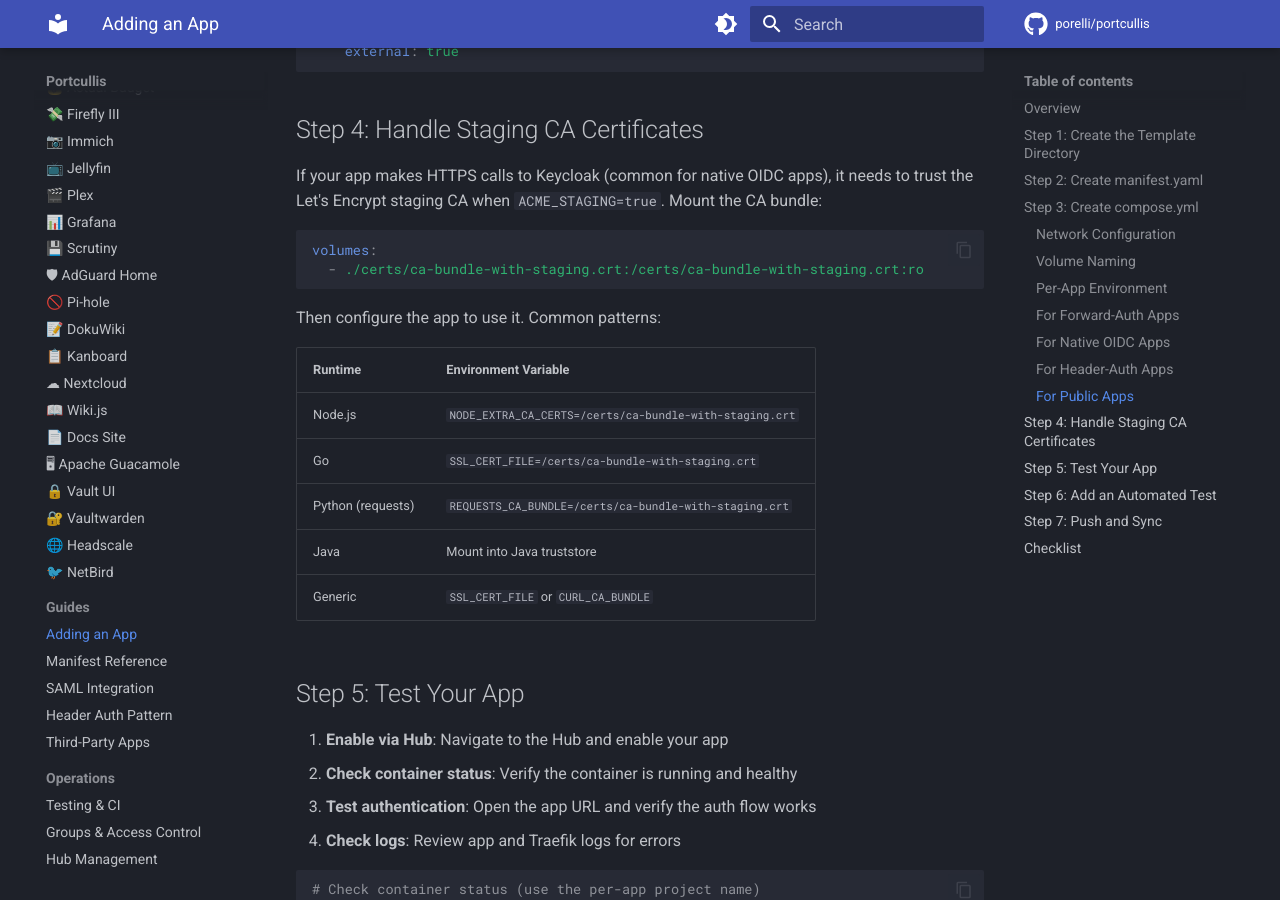
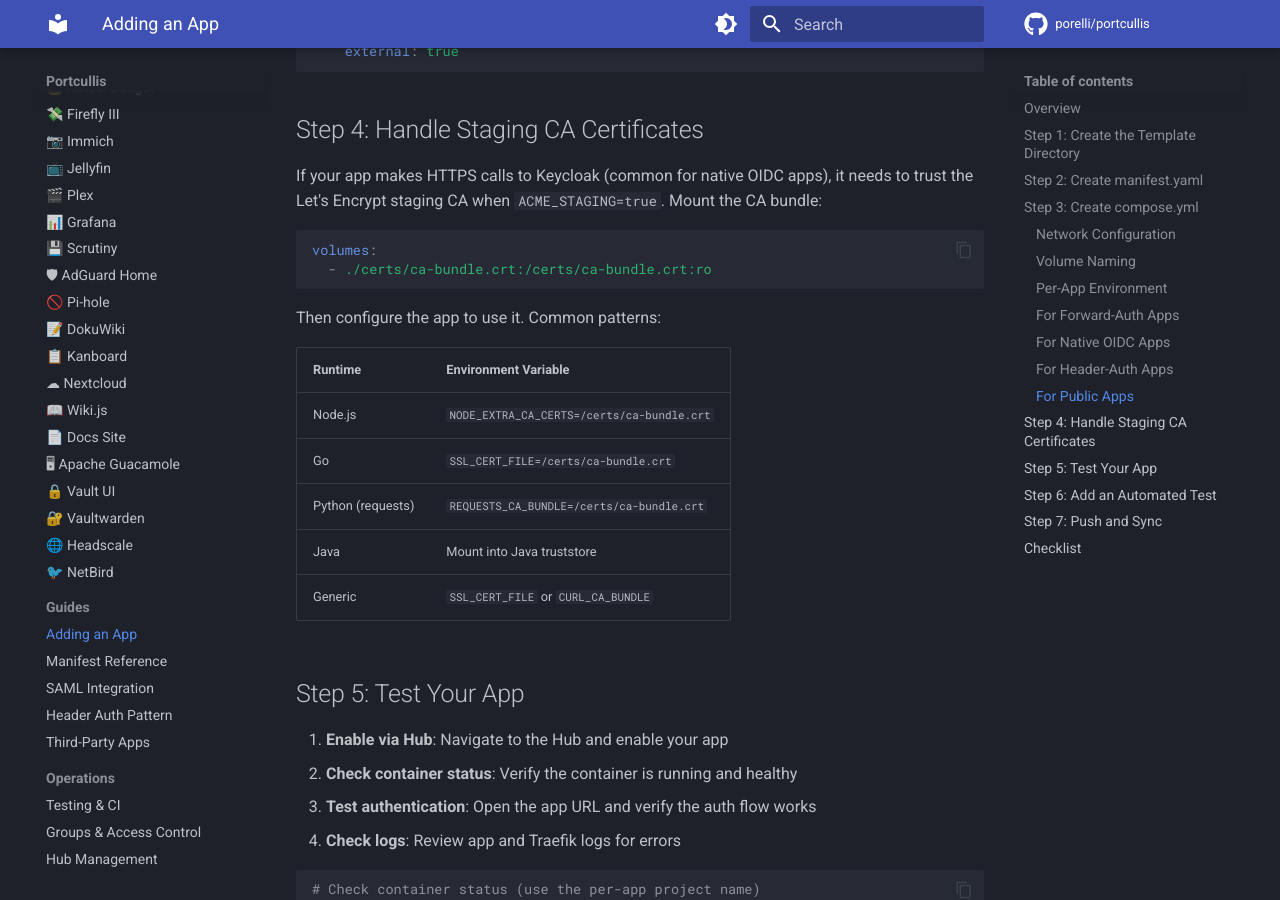
Before and after one commit to porelli/portcullis-docs, an MkDocs documentation site: the page built from docs/guides/adding-an-app.md, in a window 1280 px wide and 900 px high, scrolled down 4744 px. Built offline with MkDocs 1.6.1 and Material for MkDocs 9.7.7, drawn with Linux system fonts in a browser that asks for light colours; comment, search, counter and statistics services are not loaded; some of the changed text lies outside the part shown.

Commit message:
rename bundle to ca-bundle.crt in cert docs + guides

````diff
--- a/docs/guides/adding-an-app.md
+++ b/docs/guides/adding-an-app.md
@@ -126,9 +126,9 @@
       OIDC_CLIENT_ID: myapp
       OIDC_CLIENT_SECRET: "${MYAPP_OIDC_SECRET}"
       # If using ACME staging, the app needs to trust the staging CA
-      SSL_CERT_FILE: /certs/ca-bundle-with-staging.crt
+      SSL_CERT_FILE: /certs/ca-bundle.crt
     volumes:
-      - ./certs/ca-bundle-with-staging.crt:/certs/ca-bundle-with-staging.crt:ro
+      - ./certs/ca-bundle.crt:/certs/ca-bundle.crt:ro
     networks:
       - default
       - portcullis-proxy
@@ -210,16 +210,16 @@
 
 ```yaml
 volumes:
-  - ./certs/ca-bundle-with-staging.crt:/certs/ca-bundle-with-staging.crt:ro
+  - ./certs/ca-bundle.crt:/certs/ca-bundle.crt:ro
 ```
 
 Then configure the app to use it. Common patterns:
 
 | Runtime | Environment Variable |
 |---------|---------------------|
-| Node.js | `NODE_EXTRA_CA_CERTS=/certs/ca-bundle-with-staging.crt` |
-| Go | `SSL_CERT_FILE=/certs/ca-bundle-with-staging.crt` |
-| Python (requests) | `REQUESTS_CA_BUNDLE=/certs/ca-bundle-with-staging.crt` |
+| Node.js | `NODE_EXTRA_CA_CERTS=/certs/ca-bundle.crt` |
+| Go | `SSL_CERT_FILE=/certs/ca-bundle.crt` |
+| Python (requests) | `REQUESTS_CA_BUNDLE=/certs/ca-bundle.crt` |
 | Java | Mount into Java truststore |
 | Generic | `SSL_CERT_FILE` or `CURL_CA_BUNDLE` |
 
````
Also changed, not shown: docs/guides/third-party-apps.md (+1 -1 lines), docs/setup/certificates.md (+5 -5 lines).
